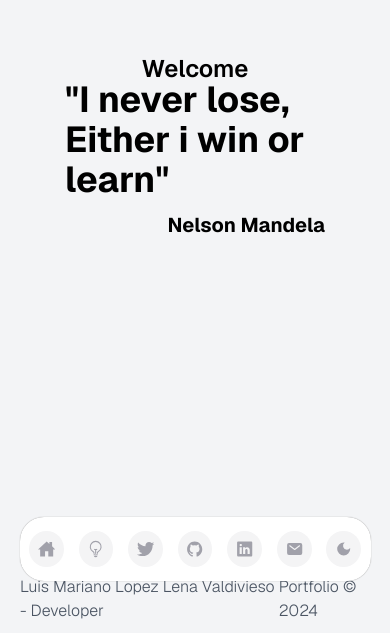
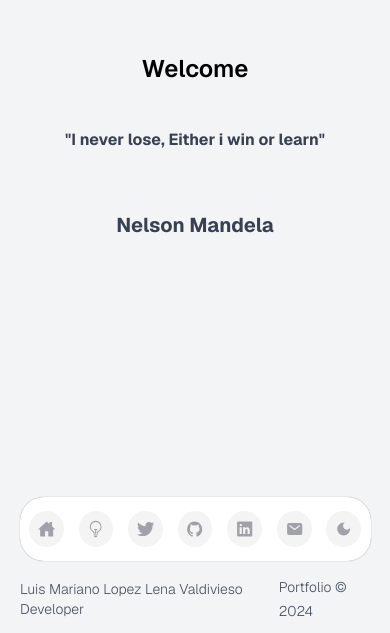
Before and after one commit to Lopezlena89/portfolio-projects, a Next.js app: page / in a window 390 px wide. Shown: the part 211-844 px from the top of the page. Built offline with nearby package versions, Linux system fonts and the light colour scheme.

Commit message:
scroll button

```diff
--- a/src/app/(dashboard)/page.tsx
+++ b/src/app/(dashboard)/page.tsx
@@ -38,11 +38,11 @@ export default function Home() {
           </div>
           <div className="w-full h-20 px-5 flex justify-between items-center">
             <Link href={"mailto:luismllv89@gmail.com"}>
-              <h3 className="font-light text-gray-600 dark:text-zinc-400" >Luis Mariano Lopez Lena Valdivieso - Developer</h3>
+              <h3 className="text-sm font-light text-gray-600 dark:text-zinc-400" >Luis Mariano Lopez Lena Valdivieso <span className="opacity-0 sm:opacity-100">-</span> Developer</h3>
             </Link>
             <Link href='/projects'>
-                <span className="font-light text-gray-600 dark:text-zinc-400" >Portfolio </span>
-                <span className="font-light text-gray-600 dark:text-zinc-400" > © { new Date().getFullYear() }</span>
+                <span className="text-sm font-light text-gray-600 dark:text-zinc-400" >Portfolio </span>
+                <span className="text-sm font-light text-gray-600 dark:text-zinc-400" > © { new Date().getFullYear() }</span>
             </Link>
           </div>
 
--- a/src/app/(dashboard)/projects/page.tsx
+++ b/src/app/(dashboard)/projects/page.tsx
@@ -82,7 +82,7 @@ export default function Page() {
             </Link>
           </div>
         </div>
-        <div className="w-full h-[280px] p-1  rounded-lg border boder-solid border-zinc-300 dark:border-zinc-700 ">
+        <div className="w-full h-[270px] p-1  rounded-lg border boder-solid border-zinc-300 dark:border-zinc-700 ">
           <div className="w-full h-[87%] p-1 rounded-lg bg-gray-100 dark:bg-zinc-900">
             <Image
               src="/todo-app.png"
--- a/src/app/globals.css
+++ b/src/app/globals.css
@@ -51,10 +51,9 @@
   }
 
   .dock {
-    margin: auto auto 12px auto;
+
     border-radius: 24px;
     padding: 2px;
-
     box-shadow:0px 0px 1px gray;
 }
   .dock ul {
@@ -100,7 +99,6 @@
     display: flex;
     justify-content:center;
     align-items:center;
-
     padding: 10px;
     border-radius: 5px;
     box-shadow:0px 0px 1px gray;
--- a/src/components/Dock.tsx
+++ b/src/components/Dock.tsx
@@ -55,11 +55,9 @@ export const Dock = () => {
     );
   };
 
-
-
   return (
     <div className="page fixed bottom-10 w-[90%] text-sm sm:w-[70%] md:w-auto">
-    <nav ref={dockRef} className="dock bg-white dark:bg-zinc-900">
+    <nav ref={dockRef} className="dock bg-white dark:bg-zinc-900 mb-8  md:mb-5">
       <ul >
         <li className="app" onMouseMove={handleAppHover}>
           <Link
--- a/src/components/PhraseMain.tsx
+++ b/src/components/PhraseMain.tsx
@@ -8,10 +8,10 @@ export const PhraseMain = ({phrase,author}:Props) => {
   return (
     <>
          <div className="w-full h-2/4 flex justify-center items-center">
-            <h2 className="font-bold text-4xl dark:text-zinc-400"> {phrase}</h2>
+            <h2 className="text-gray-700 font-bold text-md lg:text-3xl dark:text-zinc-400"> {phrase}</h2>
         </div>
-        <div className="w-full h-1/4 flex justify-end">
-            <h3 className="font-bold text-xl dark:text-zinc-400">{author}</h3>
+        <div className="w-full h-1/4 flex justify-center lg:justify-end">
+            <h3 className="text-gray-700 font-bold text-xl dark:text-zinc-400">{author}</h3>
         </div>
     </>
   )
```
